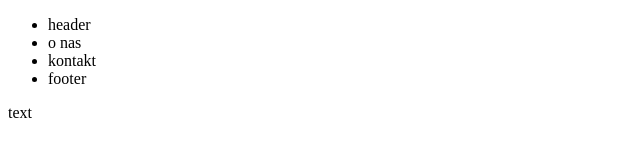
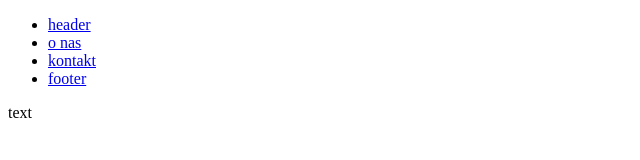
Before and after one commit to Dimi001/html-struktura, a plain HTML site: page index.html in a window 1280 px wide. Shown: the whole page, without its empty margins (0-640 px from the left). Drawn offline with Linux system fonts and the light colour scheme.

Commit message:
poprawka

```diff
--- a/index.html
+++ b/index.html
@@ -9,16 +9,16 @@
 
 <body>
 
-    <header id="main"></header>
-
     <nav>
         <ul>
-            <li>header</li>
-            <li>o nas</li>
-            <li>kontakt</li>
-            <li>footer</li>
+            <li><a href="#header">header</a></li>
+            <li><a href="#o nas">o nas</a></li>
+            <li><a href="#kontakt">kontakt</a></li>
+            <li><a href="#footer">footer</a></li>
         </ul>
     </nav>
+
+    <header id="main"></header>
 
     <section id="o-nas">
        <p>text</p>
```
